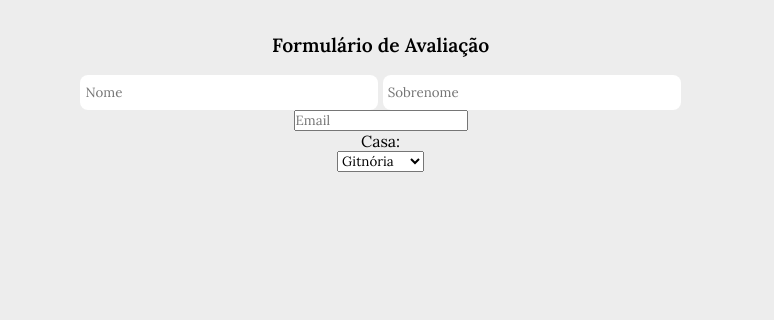
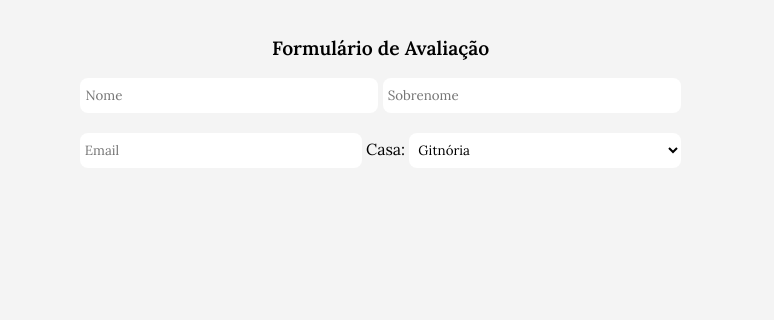
Before and after one commit to jpcp0614/Project-Trybewarts, a website: page index.html in a window 1280 px wide. Shown: the part 272-592 px from the top of the page, 0-774 px from the left. Drawn offline with Linux system fonts and the light colour scheme.

Commit message:
:sparkles: feat: Requisito 11

```diff
--- a/index.html
+++ b/index.html
@@ -60,6 +60,7 @@
             placeholder="Sobrenome"
           />
         </div>
+        <div class="email-house">
           <input
             type="email"
             name="email-main"
@@ -73,6 +74,7 @@
             <option value="Corvinode" id="corvinode-house">Corvinode</option>
             <option value="Pytherina" id="pytherina-house">Pytherina</option>
           </select>
+        </div>
       </form>
       <img
         src="images/trybewarts-colored.svg"
--- a/style.css
+++ b/style.css
@@ -5,7 +5,7 @@
 }
 
 body {
-  background: rgb(237, 237, 237);
+  background: rgb(244, 244, 244);
 }
 
 /* ------ HEADER ------ */
@@ -114,6 +114,17 @@ body {
   width: 18rem;
 }
 
+#input-email , #house {
+  background-color: white;
+  border: none;
+  border-radius: 8px;
+  height: 35px;
+  margin-top: 20px;
+  outline: none;
+  padding: 0 5px;
+  width: 17rem;
+}
+
 /* ------ LOGO ------ */
 #trybewarts-forms-logo {
   height: 500px;
```
Lines whose indentation alone changed are shown as unchanged.
